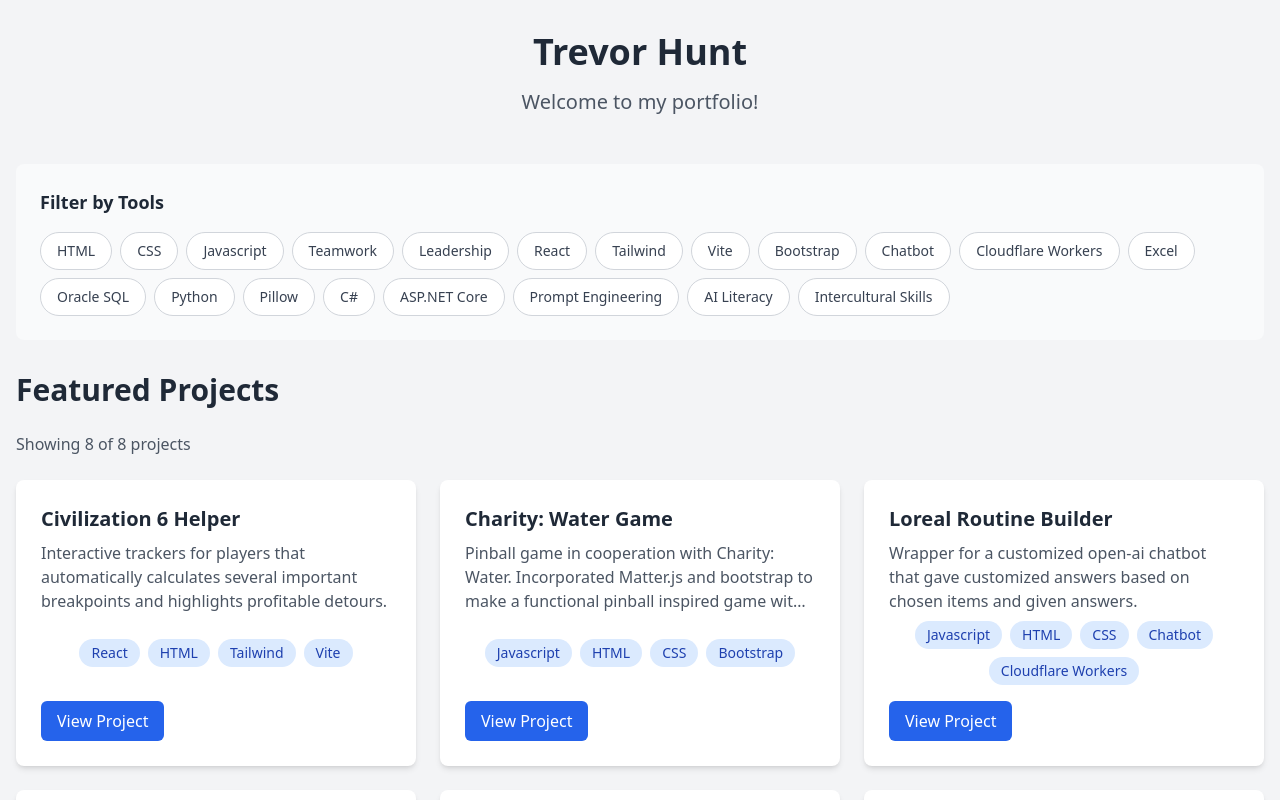
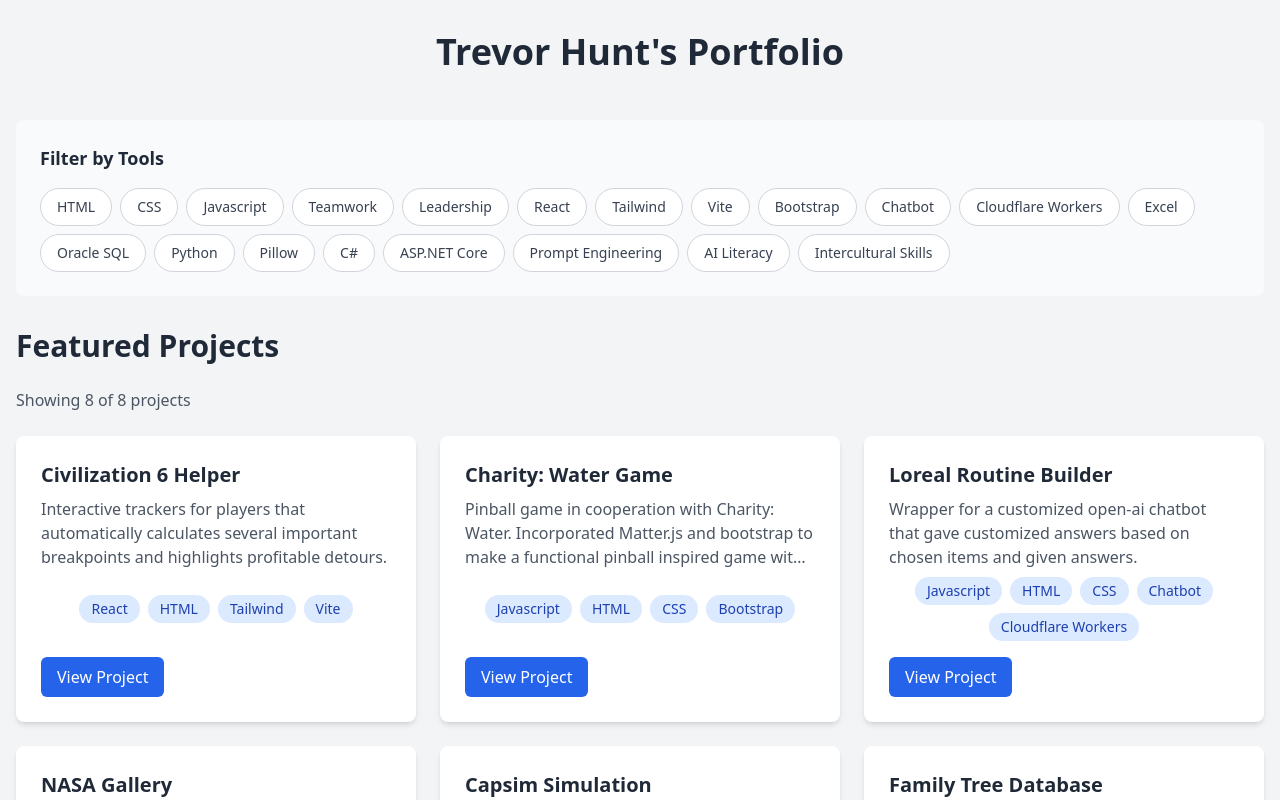
Before and after one commit to huntt3/Trevor-Hunt-Portfolio, a React (Vite) app in the folder Trevor-Hunt-Portfolio/: page / in a window 1280 px wide. Shown: the top 800 px of the page. Built offline with nearby package versions, Linux system fonts and the light colour scheme.

Commit message:
Small changes to titles

```diff
--- a/Trevor-Hunt-Portfolio/index.html
+++ b/Trevor-Hunt-Portfolio/index.html
@@ -4,7 +4,7 @@
     <meta charset="UTF-8" />
     <link rel="icon" type="image/svg+xml" href="/vite.svg" />
     <meta name="viewport" content="width=device-width, initial-scale=1.0" />
-    <title>Trevor Hunt</title>
+    <title>Trevor Hunt's Portfolio</title>
   </head>
   <body>
     <div id="root"></div>
--- a/Trevor-Hunt-Portfolio/public/projectWebsites.json
+++ b/Trevor-Hunt-Portfolio/public/projectWebsites.json
@@ -28,7 +28,7 @@
       "image": ""
     },
     {
-      "title": "NASA API",
+      "title": "NASA Gallery",
       "description": "Interactive web app that fetches data from NASA's API. I embeded videos and showcased photos sorted and filtered by date. Descriptions were shown in a modal when clicked.",
       "toolsUsed": ["Javascript", "HTML", "CSS"],
       "link": "https://huntt3.github.io/07-nasa-space-explorer/",
@@ -38,7 +38,7 @@
       "title": "Capsim Simulation",
       "description": "Led team to end in the top 12% of teams through an automated forcasting excel document and effective business strategy.",
       "toolsUsed": ["Excel", "Leadership", "Teamwork"],
-      "link": "https://huntt3.github.io/06-Charity-water-game/",
+      "link": "",
       "image": ""
     },
     {
--- a/Trevor-Hunt-Portfolio/src/components/Portfolio.tsx
+++ b/Trevor-Hunt-Portfolio/src/components/Portfolio.tsx
@@ -154,10 +154,9 @@ const Portfolio: React.FC = () => {
     <div className="min-h-screen bg-gray-100">
       <div className="container mx-auto px-4 py-8">
         <header className="text-center mb-12">
-          <h1 className="text-4xl font-bold text-gray-800 mb-4">Trevor Hunt</h1>
-          <p className="text-xl text-gray-600 max-w-2xl mx-auto">
-            Welcome to my portfolio!
-          </p>
+          <h1 className="text-4xl font-bold text-gray-800 mb-4">
+            Trevor Hunt's Portfolio
+          </h1>
         </header>
 
         <div
```
Also changed, not shown: 1 other file (tests, documents, lock files or other folders).
